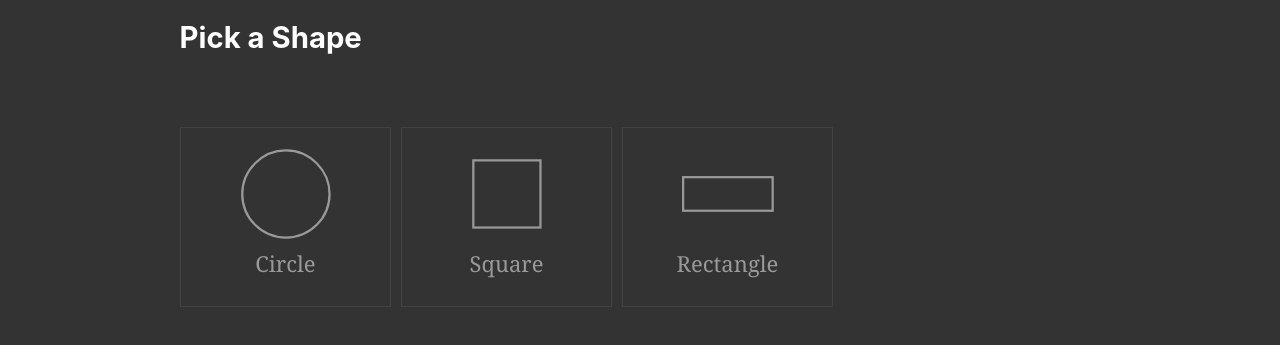
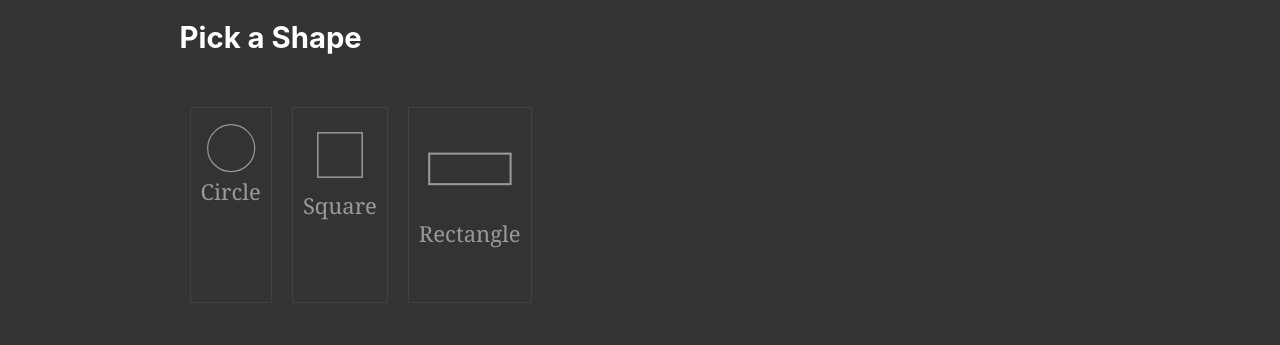
Before and after one commit to agarrharr/overpowered, a Gatsby site: page /quote in a window 1280 px wide. Shown: the part 171-516 px from the top of the page. Built offline with nearby package versions, Linux system fonts and the light colour scheme; Gatsby itself is replaced by a stand-in of ours.

Commit message:
Update design

```diff
--- a/src/components/mat-creator.js
+++ b/src/components/mat-creator.js
@@ -4,6 +4,8 @@ import styled from '@emotion/styled'
 import calculatePrice from '../utils/calculate-price.js'
 
 const Panel = styled.div`
+  margin: 20px 0;
+
   input[type='radio'] {
     opacity: 0;
     width: 0;
@@ -25,20 +27,19 @@ const Button = styled.button`
   color: ${({ active }) => (active ? '#FFF' : 'inherit')};
 `
 
-const Answer = styled.p`
-  display: inline-block;
-  box-sizing: border-box;
-  width: 23%;
-  margin: 20px 1% 20px 0;
-  height: 180px;
-  vertical-align: top;
+const Answers = styled.div`
+  display: flex;
+`
+
+const Answer = styled.div`
+  margin: 0 10px;
   font-size: 22px;
-  text-align: center;
 `
 
 const Label = styled.label`
   display: flex;
   flex-direction: column;
+  align-items: center;
   border: 1px solid rgba(256, 256, 256, 0.15);
   box-sizing: border-box;
   height: 100%;
@@ -52,6 +53,18 @@ const Label = styled.label`
   &:focus,
   &:active {
     border: 1px solid rgba(256, 256, 256, 0.5);
+  }
+`
+
+const InputGroup = styled.div`
+  margin: 20px 0;
+`
+
+const Price = styled.div`
+  font-size: 1.3em;
+
+  span {
+    font-weight: bold;
   }
 `
 
@@ -173,6 +186,7 @@ class MatCreator extends React.Component {
       <div>
         <Panel>
           <h2>Pick a Shape</h2>
+          <Answers>
             <Answer>
               <input
                 type="radio"
@@ -251,13 +265,14 @@ class MatCreator extends React.Component {
                 Rectangle
               </Label>
             </Answer>
+          </Answers>
         </Panel>
         {this.state.shape && (
           <Panel>
             <h2>Set Dimensions</h2>
             {this.state.shape === 'rectangle' ||
             this.state.shape === 'square' ? (
-              <React.Fragment>
+              <InputGroup>
                 <label htmlFor="width">Width: </label>
                 <input
                   type="number"
@@ -265,10 +280,10 @@ class MatCreator extends React.Component {
                   value={this.state.width}
                   onChange={this.handleWidthChange}
                 />
-              </React.Fragment>
+              </InputGroup>
             ) : null}
             {this.state.shape === 'rectangle' && (
-              <React.Fragment>
+              <InputGroup>
                 <label htmlFor="height">Height: </label>
                 <input
                   type="number"
@@ -276,10 +291,10 @@ class MatCreator extends React.Component {
                   value={this.state.height}
                   onChange={this.handleHeightChange}
                 />
-              </React.Fragment>
+              </InputGroup>
             )}
             {this.state.shape === 'circle' && (
-              <React.Fragment>
+              <InputGroup>
                 <label htmlFor="radius">Radius: </label>
                 <input
                   type="number"
@@ -287,12 +302,16 @@ class MatCreator extends React.Component {
                   value={this.state.radius}
                   onChange={this.handleRadiusChange}
                 />
-              </React.Fragment>
+              </InputGroup>
             )}
           </Panel>
         )}
         <Panel>
-          {this.state.price && <div>Price: ${this.state.price}.00</div>}
+          {this.state.price && (
+            <Price>
+              <span>Price</span>: ${this.state.price}.00
+            </Price>
+          )}
         </Panel>
         <Panel>{this.state.error.message}</Panel>
       </div>
```
Lines whose indentation alone changed are shown as unchanged.
